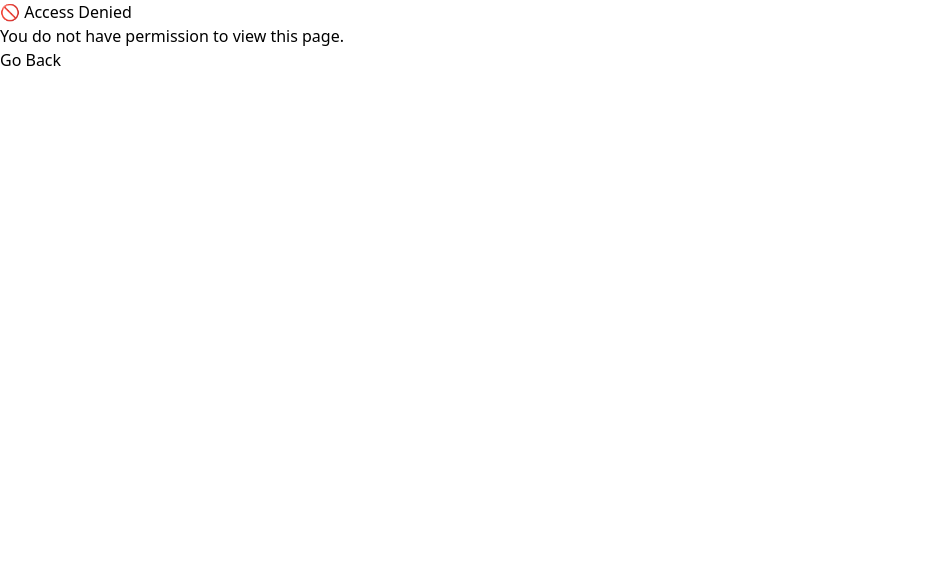
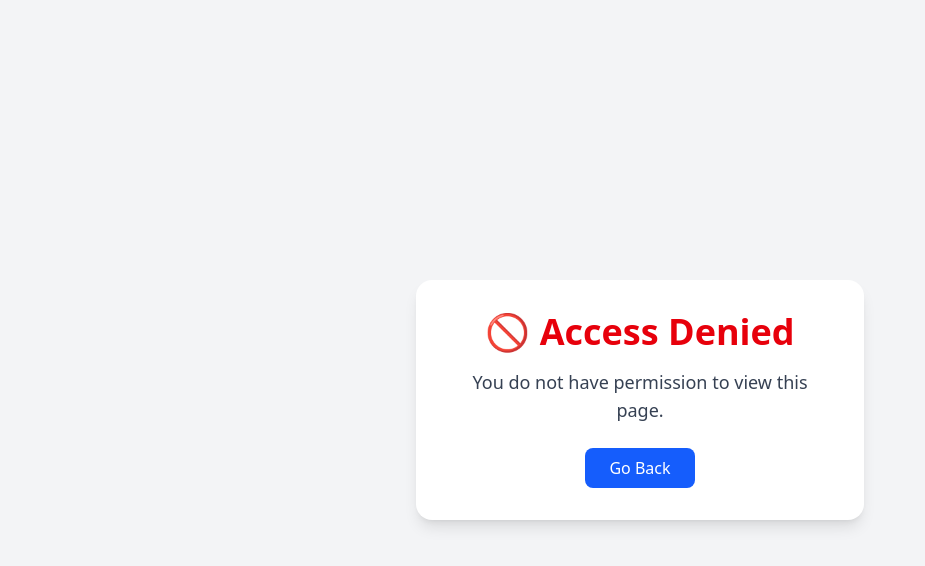
Before and after one commit to blank122/alumni-link-frontend, a React (Vite) app: page /unauthorized in a window 1280 px wide. Shown: the top 566 px of the page, without its empty margins (0-925 px from the left). Built offline with nearby package versions, Linux system fonts and the light colour scheme.

Commit message:
updated the unauthorized jsx design

```diff
--- a/src/pages/errors/Unauthorized.jsx
+++ b/src/pages/errors/Unauthorized.jsx
@@ -3,15 +3,20 @@ import { useNavigate } from "react-router-dom";
 const Unauthorized = () => {
     const navigate = useNavigate();
 
-    const goBack = () => {
-        navigate(-1); // Navigate back to the previous page
-    };
     return (
-        <div className="unauthorized-container">
-            <h1>🚫 Access Denied</h1>
-            <p>You do not have permission to view this page.</p>
-            <button onClick={goBack} className="btn">Go Back</button>
-
+        <div className="flex flex-col items-center justify-center min-h-screen bg-gray-100 px-4">
+            <div className="bg-white shadow-lg rounded-2xl p-8 max-w-md text-center">
+                <h1 className="text-4xl font-bold text-red-600 mb-4">🚫 Access Denied</h1>
+                <p className="text-gray-700 text-lg mb-6">
+                    You do not have permission to view this page.
+                </p>
+                <button
+                    onClick={() => navigate(-1)}
+                    className="bg-blue-600 hover:bg-blue-700 text-white font-medium py-2 px-6 rounded-lg transition duration-300"
+                >
+                    Go Back
+                </button>
+            </div>
         </div>
     );
 };
```
